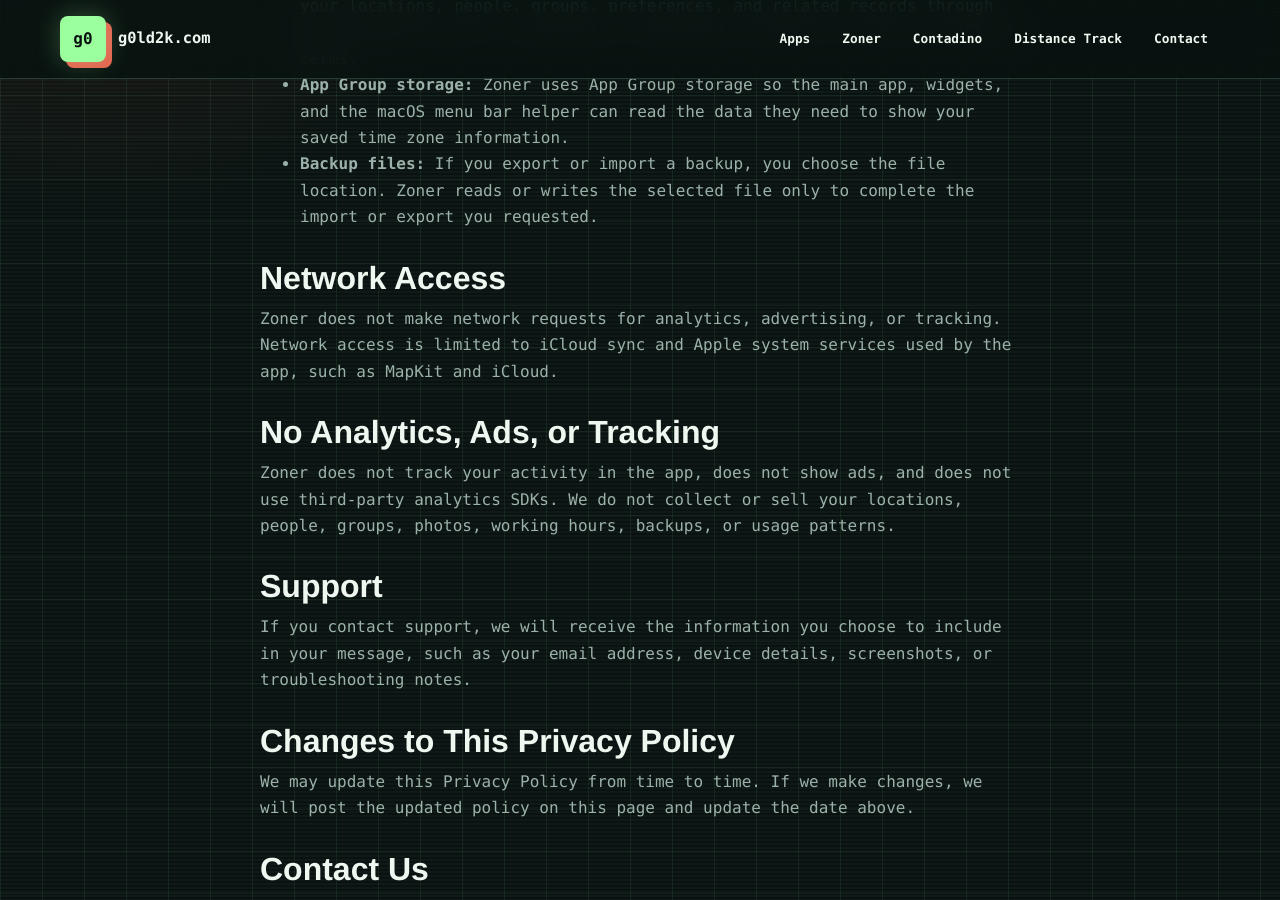
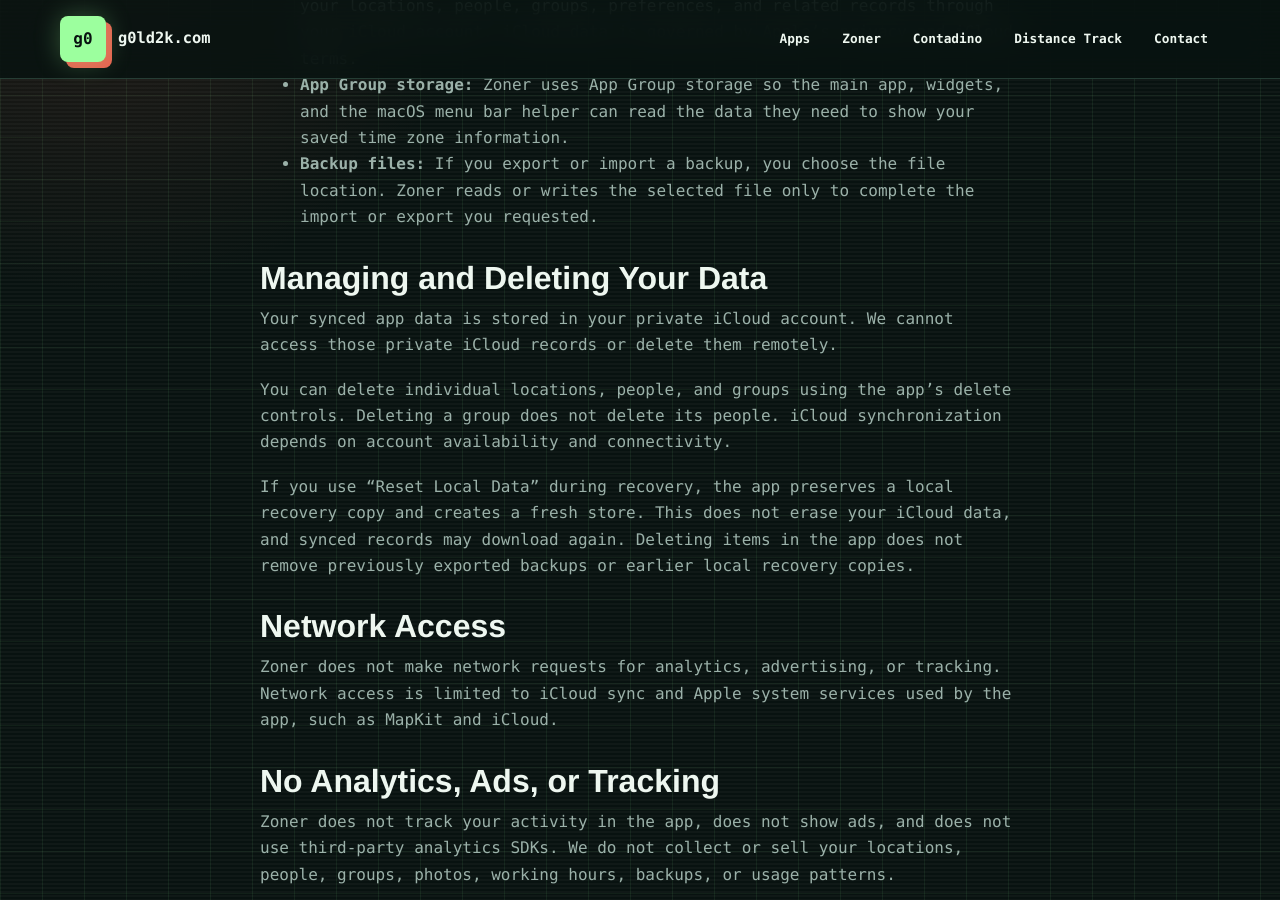
Before and after one commit to g0ld2k/g0ld2k.github.io, a Jekyll site: the page built from Zoner/privacy.md, in a window 1280 px wide and 900 px high, scrolled down 577 px. Built offline with Jekyll 4.4.1, drawn with Linux system fonts in a browser that asks for light colours; our own code applies the rules of GitHub Pages for plain Markdown files.

Commit message:
docs(Zoner): clarify private data and deletion controls

```diff
--- a/Zoner/privacy.md
+++ b/Zoner/privacy.md
@@ -18,6 +18,14 @@ If you add avatar photos for people, those images are stored by the app and may
 - **App Group storage:** Zoner uses App Group storage so the main app, widgets, and the macOS menu bar helper can read the data they need to show your saved time zone information.
 - **Backup files:** If you export or import a backup, you choose the file location. Zoner reads or writes the selected file only to complete the import or export you requested.
 
+### **Managing and Deleting Your Data**
+
+Your synced app data is stored in your private iCloud account. We cannot access those private iCloud records or delete them remotely.
+
+You can delete individual locations, people, and groups using the app's delete controls. Deleting a group does not delete its people. iCloud synchronization depends on account availability and connectivity.
+
+If you use "Reset Local Data" during recovery, the app preserves a local recovery copy and creates a fresh store. This does not erase your iCloud data, and synced records may download again. Deleting items in the app does not remove previously exported backups or earlier local recovery copies.
+
 ### **Network Access**
 
 Zoner does not make network requests for analytics, advertising, or tracking. Network access is limited to iCloud sync and Apple system services used by the app, such as MapKit and iCloud.
```
